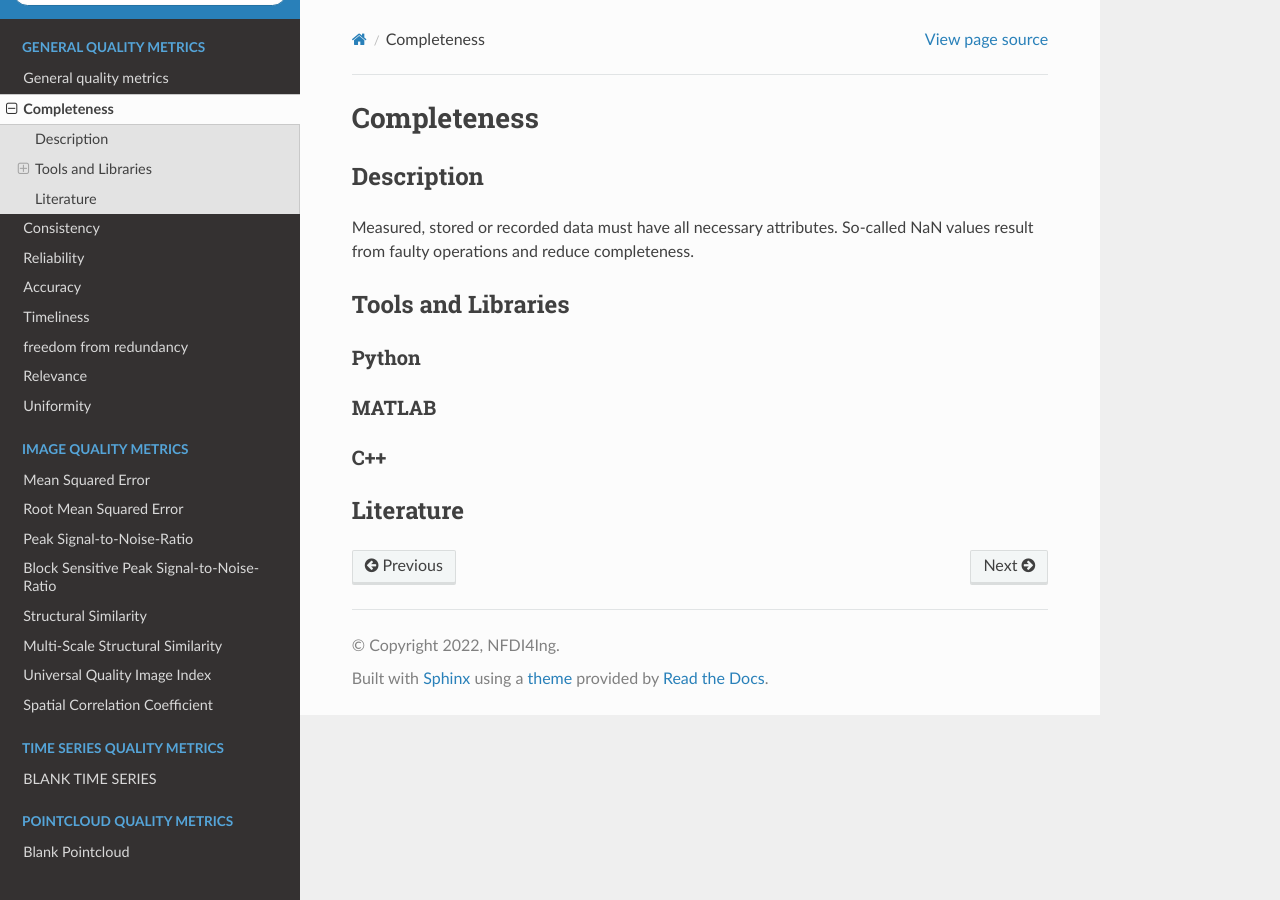
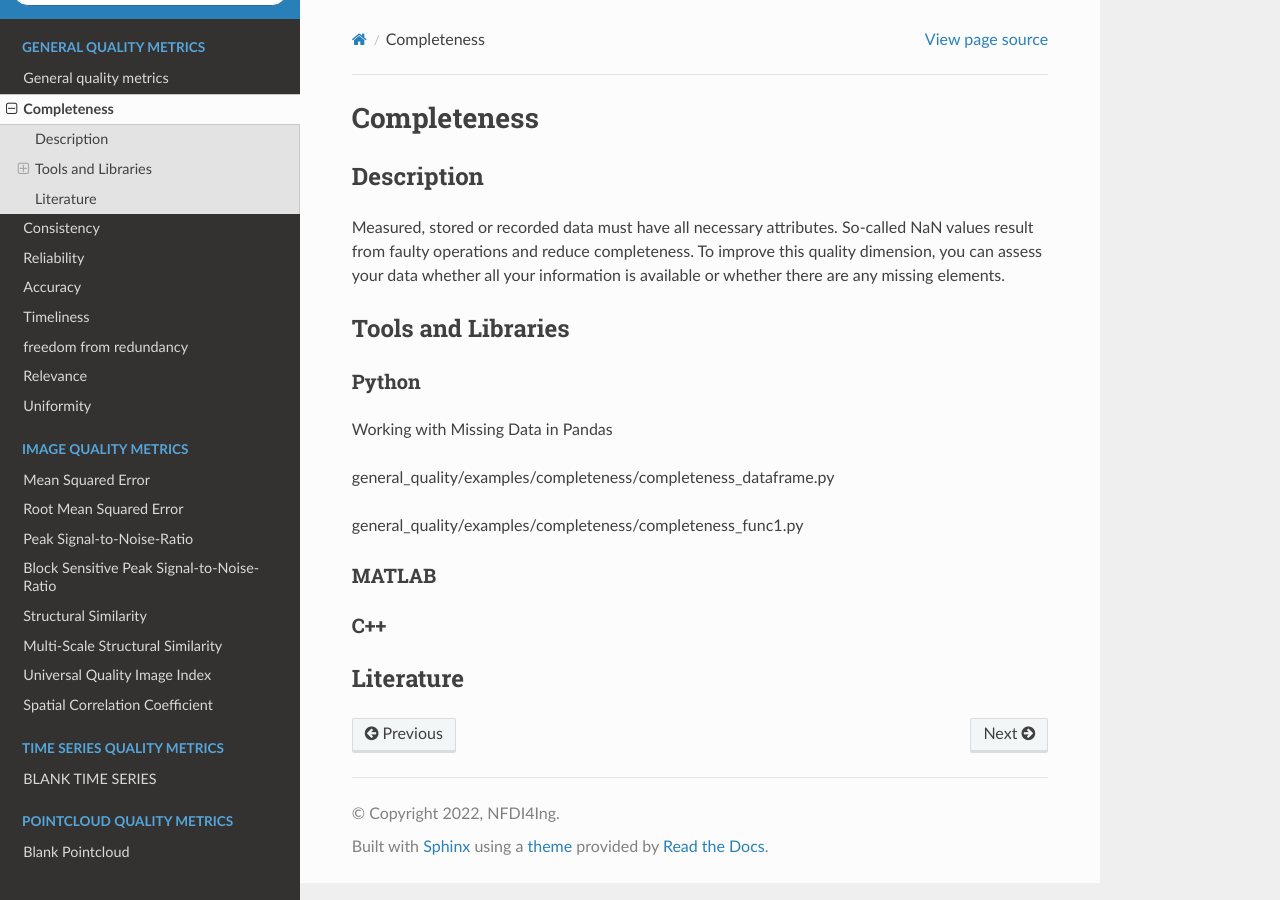
Before and after one commit to HDierend/Data-Quality-Metrics, a Sphinx documentation site: the page built from docs/source/general_quality/Completeness.rst, in a window 1280 px wide. Built offline with Sphinx 7.4.7 and the Read the Docs theme 2.0.0, drawn with Linux system fonts in a browser that asks for light colours; pages that are not in the unit, such as notebooks, are missing from menus.

Commit message:
import code snippet

```diff
--- a/docs/source/general_quality/Completeness.rst
+++ b/docs/source/general_quality/Completeness.rst
@@ -7,6 +7,7 @@ Description
 *********
 
 Measured, stored or recorded data must have all necessary attributes. So-called NaN values result from faulty operations and reduce completeness.
+To improve this quality dimension, you can assess your data whether all your information is available or whether there are any missing elements.
 
 ********************
 Tools and Libraries
@@ -14,6 +15,13 @@ Tools and Libraries
 
 Python
 =========
+
+Working with Missing Data in Pandas
+
+general_quality/examples/completeness/completeness_dataframe.py
+
+general_quality/examples/completeness/completeness_func1.py
+
 
 MATLAB
 =========
--- /dev/null
+++ b/docs/source/general_quality/examples/completeness/completeness_dataframe.py
@@ -0,0 +1,16 @@
+# importing pandas as pd
+import pandas as pd
+
+# importing numpy as np
+import numpy as np
+
+# dictionary of lists
+dict = {
+    "column a": [100, 90, np.nan, 95],
+    "column b": [30, 45, 56, None],
+    "column c": [np.nan, 40, 80, 98],
+    "column d": [np.nan, 40, 80, None],
+}
+
+# creating a dataframe from list
+df = pd.DataFrame(dict)
--- /dev/null
+++ b/docs/source/general_quality/examples/completeness/completeness_func1.py
@@ -0,0 +1,6 @@
+import numpy as np
+
+
+def missing_value_coordinates(dataframe):
+
+    return np.where(np.asanyarray(np.isnan(dataframe)))
```
